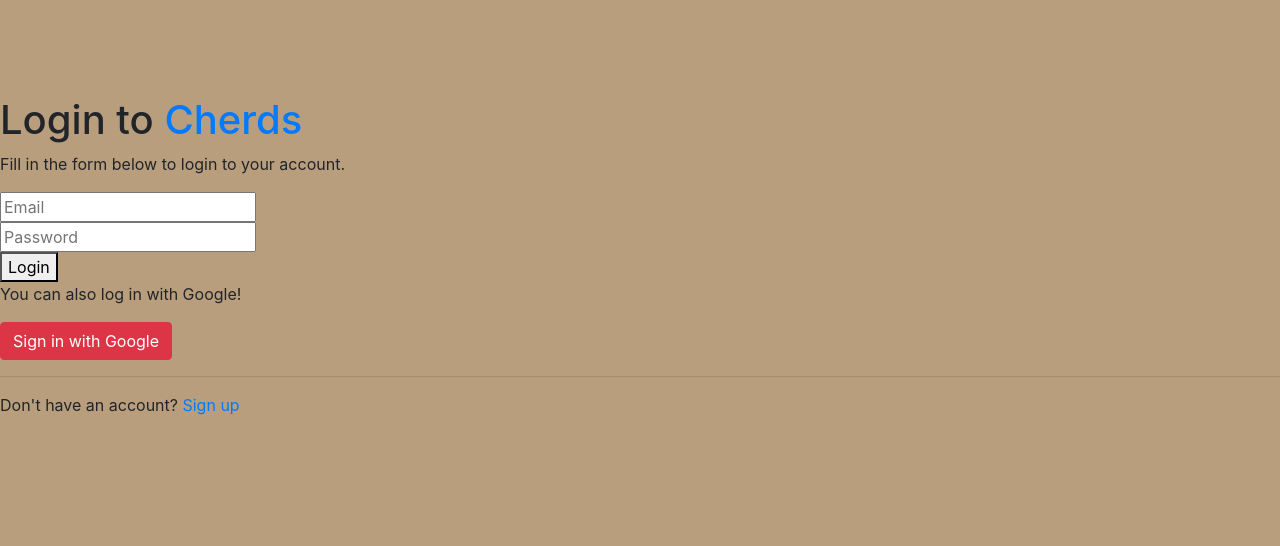
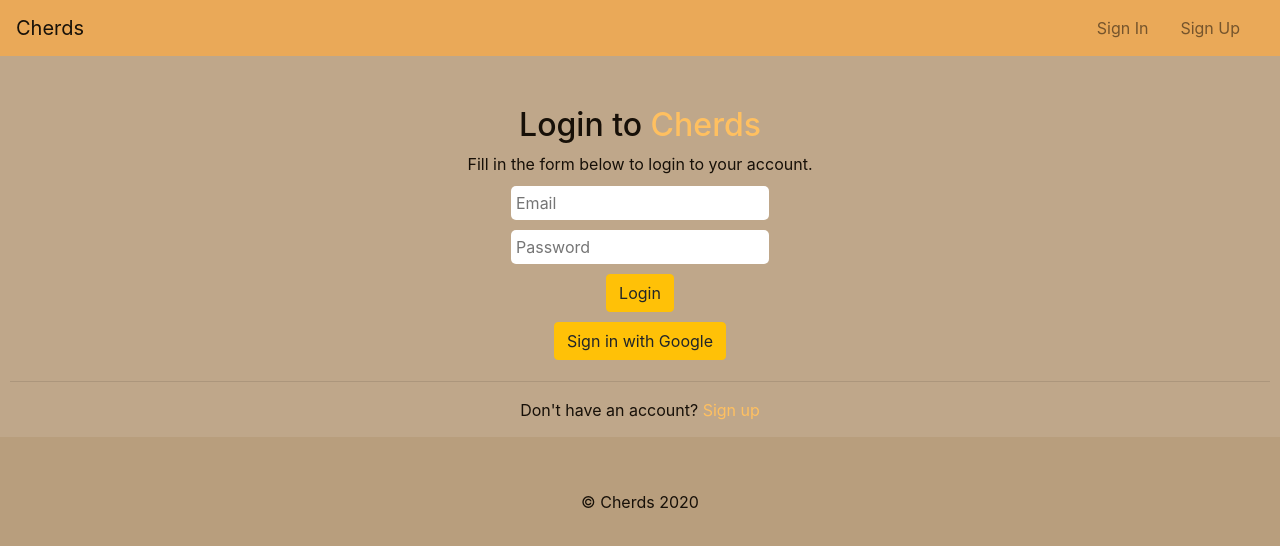
Before and after one commit to littleashsapling/cherds, a React (Create React App) app: page /login in a window 1280 px wide. Shown: the top 546 px of the page. Built offline with nearby package versions, Linux system fonts and the light colour scheme; no server answers.

Commit message:
made things more pretty

```diff
--- a/src/pages/Chat.js
+++ b/src/pages/Chat.js
@@ -1,5 +1,6 @@
 import React, { Component } from 'react';
 import Header from '../components/Header';
+import Footer from '../components/Footer';
 import firebase, { auth } from '../services/firebase';
 
 export default class Chat extends Component {
@@ -70,7 +71,7 @@ export default class Chat extends Component {
         return (
             <div>
                 <Header />
-
+                <h2>Cherds Chat</h2>
                 <div className='chatarea' ref={this.myRef}>
                     {/* loading indicator */}
                     {this.state.loadingChats ? <div className='spinner-border text-success' role='status'>
@@ -85,14 +86,19 @@ export default class Chat extends Component {
                         </p>
                     })}
                 </div>
-                <form onSubmit={this.handleSubmit} className='mx-3'>
-                    <textarea className='formcontrol' name='content' onChange={this.handleChange} value={this.state.content}></textarea>
-                    {this.state.error ? <p className='text-danger'>{this.state.error}</p> : null}
-                    <button type='submit' className='btn btn-submit px-5 mt-4'>Send</button>
+                <form onSubmit={this.handleSubmit} className=''>
+                    <div>
+                        <textarea className='formcontrol' name='content' onChange={this.handleChange} value={this.state.content}></textarea>
+                        {this.state.error ? <p className='text-danger'>{this.state.error}</p> : null}
+                    </div>
+                    <div>
+                        <button type='submit' className='btn btn-warning'>Send</button>
+                    </div>
                 </form>
                 <div className='py-5 mx-3'>
                     Login in as: <strong className='text-info'>{this.state.user.email}</strong>
                 </div>
+                <Footer></Footer>
             </div>
         );
     }
--- a/src/pages/Login.js
+++ b/src/pages/Login.js
@@ -1,6 +1,8 @@
 import React, { Component } from 'react';
 import { Link } from 'react-router-dom';
 import { signin, signInGoogle } from '../helpers/auth';
+import Header from '../components/Header';
+import Footer from '../components/Footer';
 
 export default class Login extends Component {
     constructor(props) {
@@ -42,13 +44,15 @@ export default class Login extends Component {
     render() {
         return (
             <div>
+                <Header></Header>
+                <div>
                     <form
                         autoComplete='off'
                         onSubmit={this.handleSubmit}
                     >
-                    <h1>
+                        <h2>
                             Login to<Link to='/'> Cherds</Link>
-                    </h1>
+                        </h2>
                         <p>
                             Fill in the form below to login to your account.
           </p>
@@ -74,10 +78,9 @@ export default class Login extends Component {
                             {this.state.error ? (
                                 <p>{this.state.error}</p>
                             ) : null}
-                        <button type='submit'>Login</button>
+                            <button type='submit' className='btn btn-warning'>Login</button>
                         </div>
-                    <p>You can also log in with Google!</p>
-                    <button className='btn btn-danger mr-2' type='button' onClick={this.googleSignIn}>
+                        <button className='btn btn-warning' type='button' onClick={this.googleSignIn}>
                             Sign in with Google
                     </button>
                         <hr />
@@ -86,6 +89,8 @@ export default class Login extends Component {
                         </p>
                     </form>
                 </div>
+                <Footer></Footer>
+            </div>
         );
     }
 }
--- a/src/pages/Signup.js
+++ b/src/pages/Signup.js
@@ -1,6 +1,8 @@
 import React, { Component } from 'react';
 import { Link } from 'react-router-dom';
 import { signup, signInGoogle } from '../helpers/auth';
+import Header from '../components/Header';
+import Footer from '../components/Footer';
 
 export default class SignUp extends Component {
 
@@ -43,8 +45,10 @@ export default class SignUp extends Component {
     render() {
         return (
             <div>
+                <Header></Header>
+                <div>
                     <form onSubmit={this.handleSubmit}>
-                    <h2> Sign Up to<Link to='/'>Cherds</Link></h2>
+                        <h2> Sign Up to<Link to='/'> Cherds</Link></h2>
                         <p>Fill in the form below to create an account.</p>
                         <div>
                             <input placeholder='Email' name='email' type='email' onChange={this.handleChange} value={this.state.email}></input>
@@ -54,16 +58,17 @@ export default class SignUp extends Component {
                         </div>
                         <div>
                             {this.state.error ? <p>{this.state.error}</p> : null}
-                        <button type='submit'>Sign up</button>
+                            <button type='submit' class='btn btn-warning'>Sign up</button>
                         </div>
-                    <p> You Can also sign up with Google!</p>
                         <p>Or</p>
-                    <button onClick={this.googleSignIn} type='button'>
+                        <button onClick={this.googleSignIn} type='button' class='btn btn-warning'>
                             Sign up with Google</button>
                         <hr></hr>
                         <p>Already have an account? <Link to='/login'>Login</Link></p>
                     </form>
                 </div>
+                <Footer></Footer>
+            </div>
         )
     }
 }
--- a/src/styles.css
+++ b/src/styles.css
@@ -1,5 +1,7 @@
 body {
     background-color: #b89e7d;
+    color: #171008;
+    text-align: center;
 }
 
 .chatarea,
@@ -7,7 +9,7 @@ body {
     margin-top: 60px;
 }
 
-h1 {
+h2 {
     margin-top: 6rem;
 }
 
@@ -33,7 +35,7 @@ h1 {
 
 .chatarea .chatbubble.currentuser {
     margin-left: auto;
-    background-color: #a5d6a7;
+    background-color: #ddc79e;
 }
 
 .formcontrol {
@@ -43,3 +45,46 @@ h1 {
 .formcontrol:focus {
     box-shadow: none;
 }
+
+
+/*home and nav*/
+
+.jumbotron {
+    background-color: #BFA78A;
+}
+
+.navbar {
+    background-color: #eaa958 !important;
+}
+
+strong.text-info {
+    color: #ffc060 !important;
+}
+
+
+/*forms*/
+
+input[type=password],
+input[type=email] {
+    margin: 5px;
+    border: 1px transparent;
+    border-radius: 5px;
+    padding: 5px;
+}
+
+button {
+    margin: 5px;
+}
+
+a {
+    color: #ffc060;
+}
+
+form {
+    background-color: #BFA78A;
+    padding: 10px;
+}
+
+p {
+    margin: 5px;
+}
```
Lines whose indentation alone changed are shown as unchanged.
